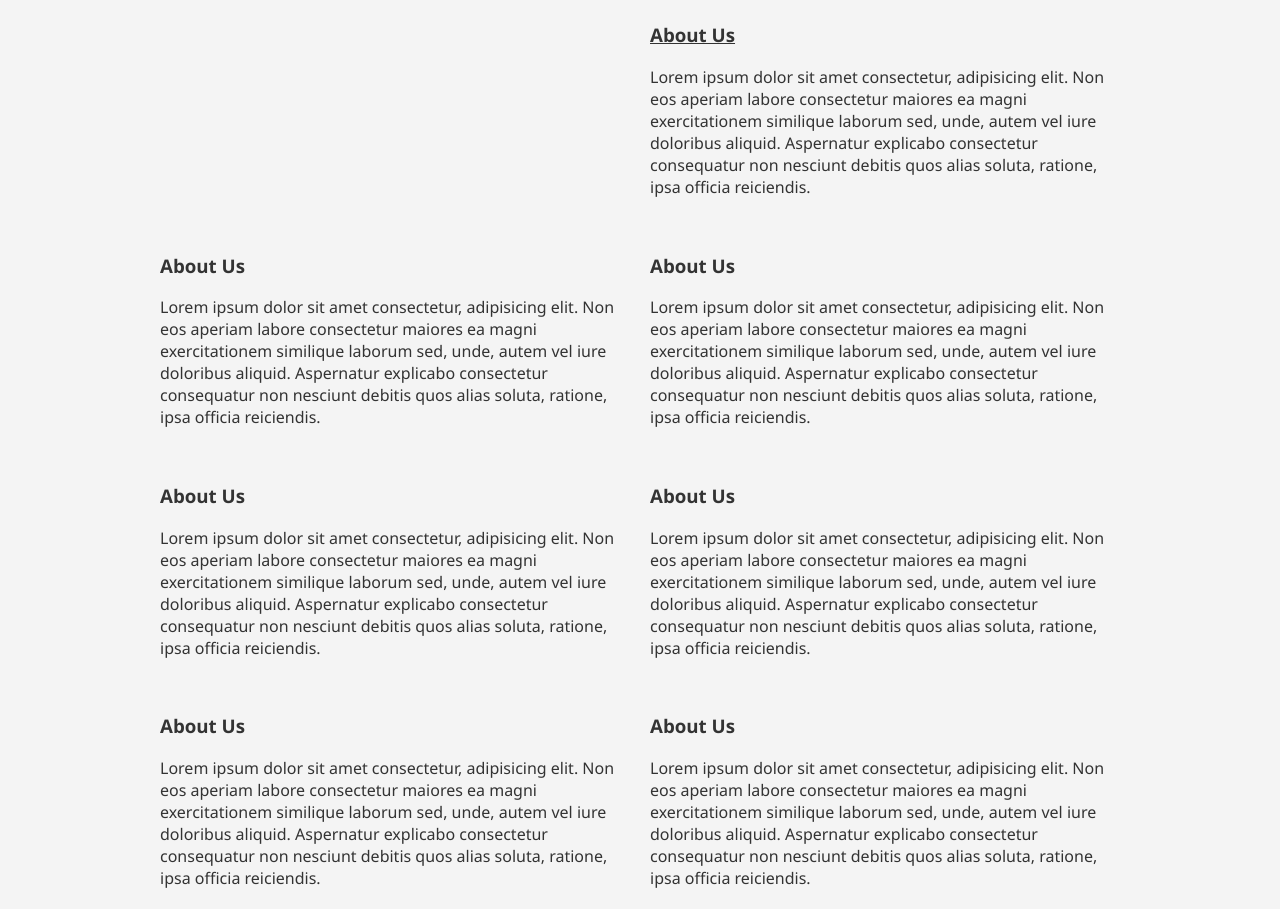
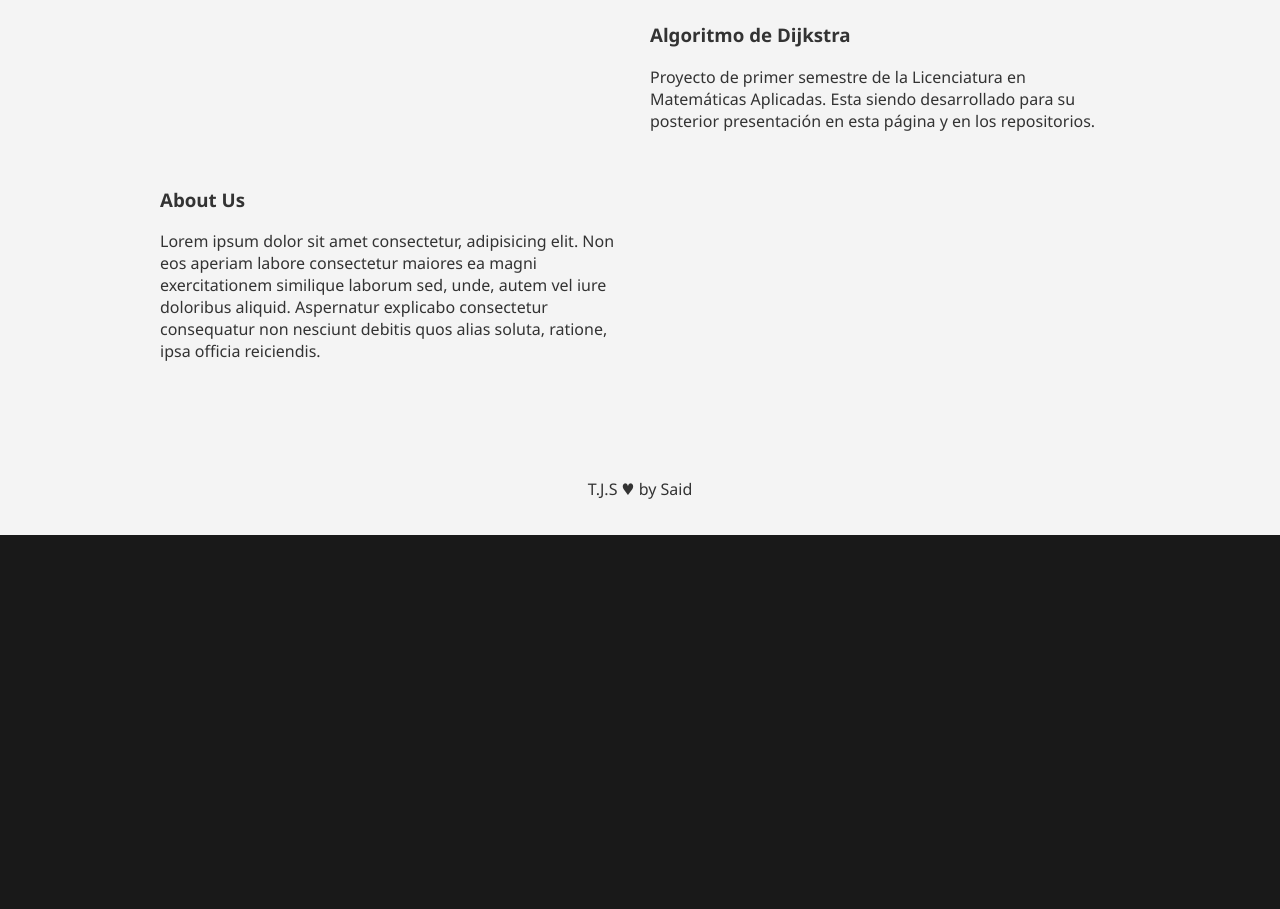
Before and after one commit to said0209/said0209.github.io, a plain HTML site: page index.html in a window 1280 px wide. Shown: the part 1111-2020 px from the top of the page. After the commit the page ends 1646 px from the top, so only its background shows below. Drawn offline with Linux system fonts and the light colour scheme; some icons are missing.

Commit message:
Versión 1.3
Nuevos cambios de estructura

```diff
--- a/index.html
+++ b/index.html
@@ -1,7 +1,7 @@
 <!DOCTYPE html>
 <html>
 <head>
-  <title>Coal text's</title>
+  <title>T.J.S</title>
   <style>
   body {
     background: rgba(0, 0, 0, 0.9);
@@ -148,6 +148,10 @@
   }
   a{
     color: #333;
+    text-decoration: none;
+  }
+  .men{
+    color:#fff;
   }
   </style>
 </head>
@@ -174,7 +178,7 @@
      </div>
      <div>
        <i class="fas fa-chalkboard-teacher fa-3x"></i>
-       <h3>Sobre mí</h3>
+       <a class="men" href="https://twitter.com/SaidTecpaJuarez"><h3>Sobre mí</h3></a>
        <p>¿Quién soy? y ¿A donde voy?</p>
      </div>
      <div>
@@ -193,46 +197,8 @@
          <i class="fas fa-laptop-code fa-10x"></i>
        </div>
        <div>
-         <a href="algoritmo.html"><h3>About Us</h3></a>
-         <p>Lorem ipsum dolor sit amet consectetur, adipisicing elit. Non eos aperiam labore consectetur maiores ea magni exercitationem
-           similique laborum sed, unde, autem vel iure doloribus aliquid. Aspernatur explicabo consectetur consequatur non
-           nesciunt debitis quos alias soluta, ratione, ipsa officia reiciendis.</p>
-       </div>
-       <div>
-         <h3>About Us</h3>
-         <p>Lorem ipsum dolor sit amet consectetur, adipisicing elit. Non eos aperiam labore consectetur maiores ea magni exercitationem
-           similique laborum sed, unde, autem vel iure doloribus aliquid. Aspernatur explicabo consectetur consequatur non
-           nesciunt debitis quos alias soluta, ratione, ipsa officia reiciendis.</p>
-       </div>
-       <div>
-         <h3>About Us</h3>
-         <p>Lorem ipsum dolor sit amet consectetur, adipisicing elit. Non eos aperiam labore consectetur maiores ea magni exercitationem
-           similique laborum sed, unde, autem vel iure doloribus aliquid. Aspernatur explicabo consectetur consequatur non
-           nesciunt debitis quos alias soluta, ratione, ipsa officia reiciendis.</p>
-       </div>
-       <div>
-         <h3>About Us</h3>
-         <p>Lorem ipsum dolor sit amet consectetur, adipisicing elit. Non eos aperiam labore consectetur maiores ea magni exercitationem
-           similique laborum sed, unde, autem vel iure doloribus aliquid. Aspernatur explicabo consectetur consequatur non
-           nesciunt debitis quos alias soluta, ratione, ipsa officia reiciendis.</p>
-       </div>
-       <div>
-         <h3>About Us</h3>
-         <p>Lorem ipsum dolor sit amet consectetur, adipisicing elit. Non eos aperiam labore consectetur maiores ea magni exercitationem
-           similique laborum sed, unde, autem vel iure doloribus aliquid. Aspernatur explicabo consectetur consequatur non
-           nesciunt debitis quos alias soluta, ratione, ipsa officia reiciendis.</p>
-       </div>
-       <div>
-         <h3>About Us</h3>
-         <p>Lorem ipsum dolor sit amet consectetur, adipisicing elit. Non eos aperiam labore consectetur maiores ea magni exercitationem
-           similique laborum sed, unde, autem vel iure doloribus aliquid. Aspernatur explicabo consectetur consequatur non
-           nesciunt debitis quos alias soluta, ratione, ipsa officia reiciendis.</p>
-       </div>
-       <div>
-         <h3>About Us</h3>
-         <p>Lorem ipsum dolor sit amet consectetur, adipisicing elit. Non eos aperiam labore consectetur maiores ea magni exercitationem
-           similique laborum sed, unde, autem vel iure doloribus aliquid. Aspernatur explicabo consectetur consequatur non
-           nesciunt debitis quos alias soluta, ratione, ipsa officia reiciendis.</p>
+         <a href="algoritmo.html"><h3>Algoritmo de Dijkstra</h3></a>
+         <p>Proyecto de primer semestre de la Licenciatura en Matemáticas Aplicadas. Esta siendo desarrollado para su posterior presentación en esta página y en los repositorios.</p>
        </div>
        <div>
          <h3>About Us</h3>
@@ -245,7 +211,7 @@
  </section>
 
  <footer class="center bg-dark">
-   <p>Coal Text's &hearts; by <a style="text-decoration:none" href="https://github.com/said0209" target="_blank">Said</a> </p>
+   <p>T.J.S &hearts; by <a style="text-decoration:none" href="https://github.com/said0209" target="_blank">Said</a> </p>
  </footer>
 
 </body>
```
Also changed, not shown: algoritmo.html (+2 -2 lines).
